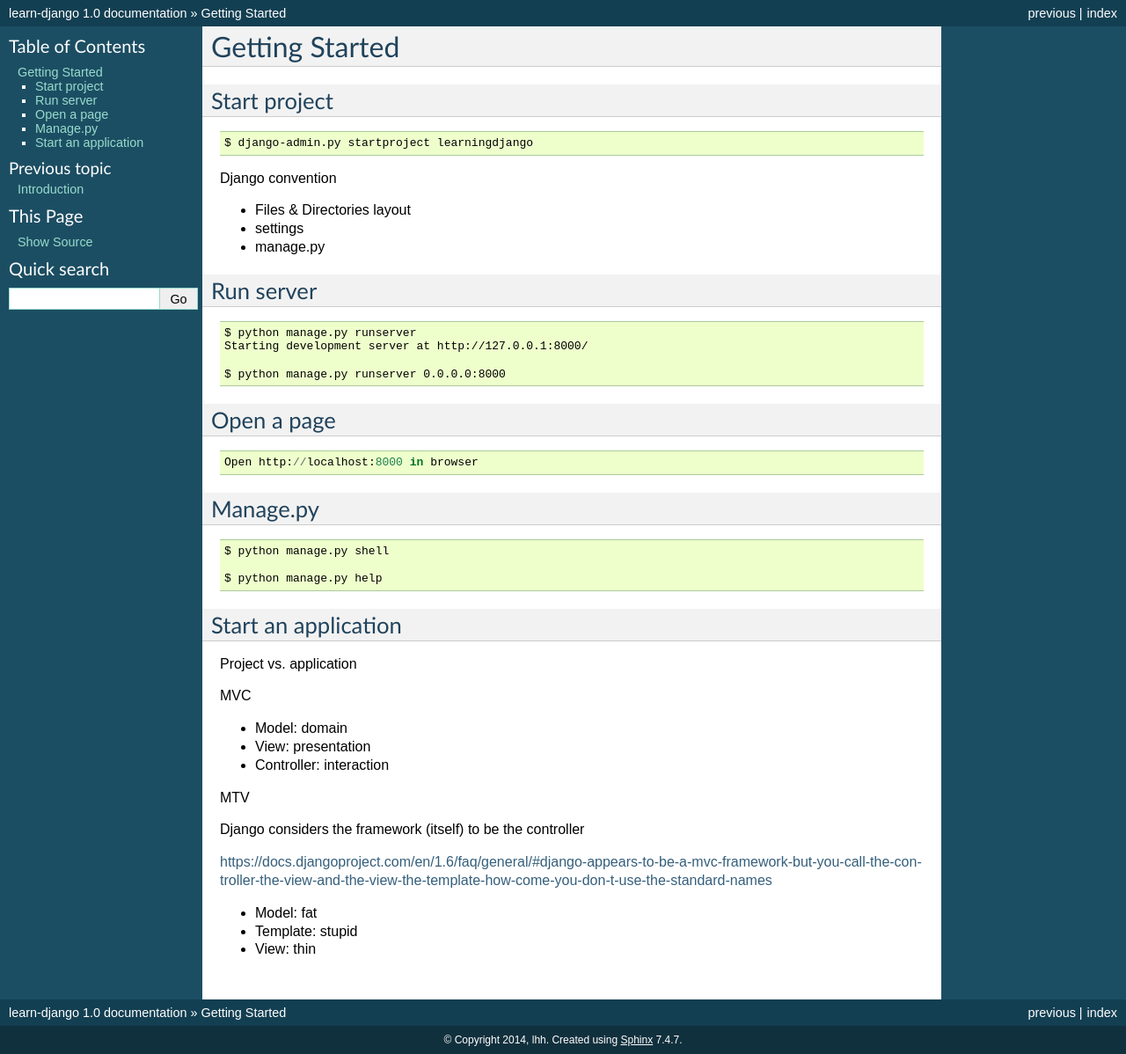
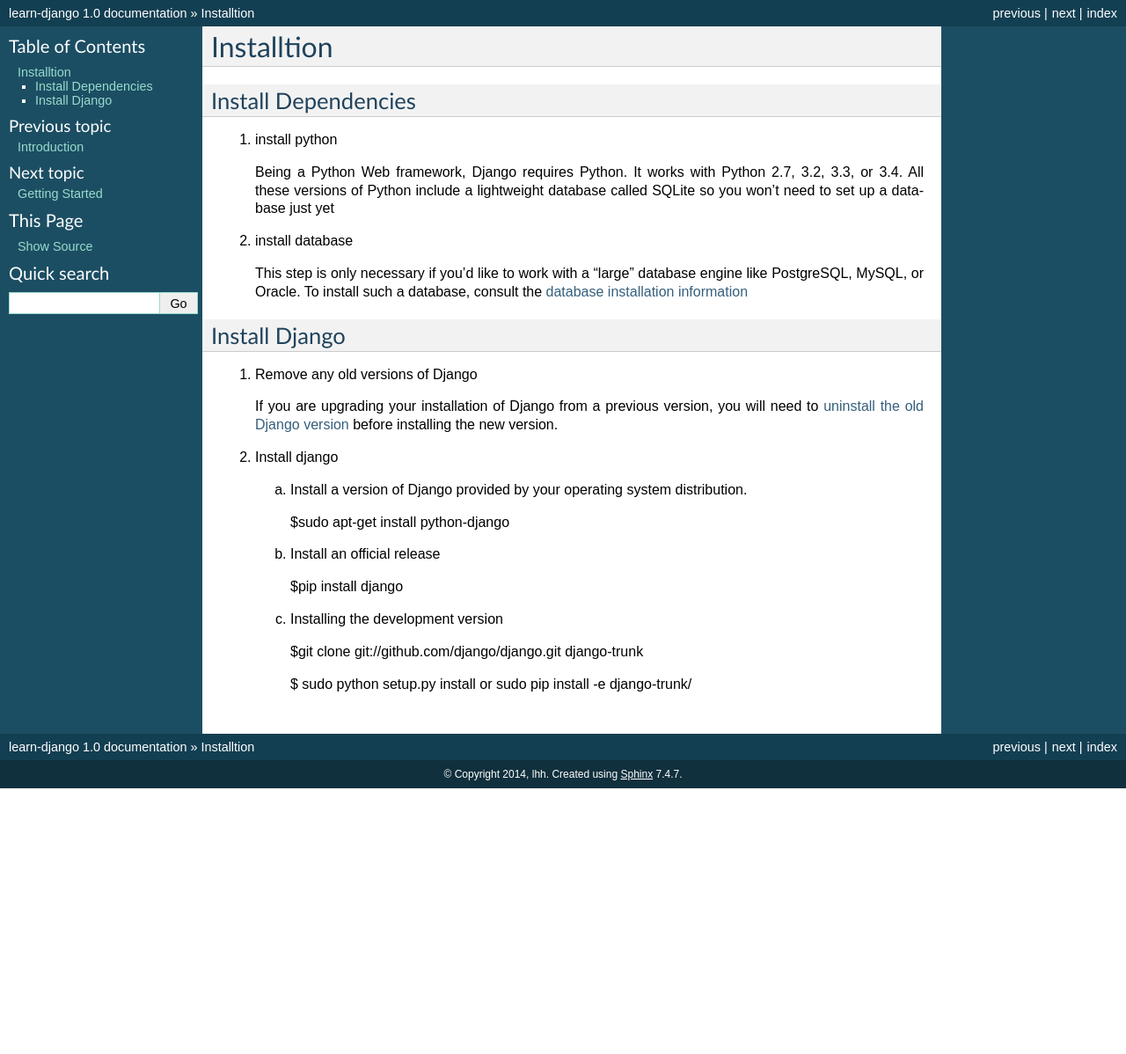
Before and after one commit to sunshine027/learn-django, a Sphinx documentation site: the page built from source/chapter02/README.rst, in a window 1280 px wide. Shown: the whole page at 88% size. Built offline with Sphinx 7.4.7, drawn with Linux system fonts in a browser that asks for light colours; after the commit the page ends 900 px from its top, so only the background shows below that.

Commit message:
Add chapter03

```diff
--- a/source/chapter02/README.rst
+++ b/source/chapter02/README.rst
@@ -1,62 +1,36 @@
-Getting Started
-===============
+Installtion
+============
 
-Start project
--------------
-
-::
-
-    $ django-admin.py startproject learningdjango
-
-Django convention
-
--  Files & Directories layout
--  settings
--  manage.py
-
-Run server
-----------
-
-::
-
-    $ python manage.py runserver
-    Starting development server at http://127.0.0.1:8000/
-
-    $ python manage.py runserver 0.0.0.0:8000
-
-Open a page
------------
-
-::
-
-    Open http://localhost:8000 in browser
-
-Manage.py
----------
-
-::
-
-    $ python manage.py shell
-
-    $ python manage.py help
-
-Start an application
+Install Dependencies
 --------------------
 
-Project vs. application
+1. install python
 
-MVC
+   Being a Python Web framework, Django requires Python. It works with Python 2.7, 3.2, 3.3, or 3.4. All these versions of Python include a lightweight database called SQLite so you won’t need to set up a database just yet
 
--  Model: domain
--  View: presentation
--  Controller: interaction
+2. install database
 
-MTV
+   This step is only necessary if you’d like to work with a “large” database engine like PostgreSQL, MySQL, or Oracle. To install such a database, consult the `database installation information <https://docs.djangoproject.com/en/1.7/topics/install/#database-installation>`_
 
-Django considers the framework (itself) to be the controller
+Install Django
+--------------
 
-https://docs.djangoproject.com/en/1.6/faq/general/#django-appears-to-be-a-mvc-framework-but-you-call-the-controller-the-view-and-the-view-the-template-how-come-you-don-t-use-the-standard-names
+1. Remove any old versions of Django
 
--  Model: fat
--  Template: stupid
--  View: thin
+   If you are upgrading your installation of Django from a previous version, you will need to `uninstall the old Django version <https://docs.djangoproject.com/en/1.7/topics/install/#removing-old-versions-of-django>`_ before installing the new version.
+
+2. Install django
+
+   a. Install a version of Django provided by your operating system distribution.
+
+      $sudo apt-get install python-django
+
+   b. Install an official release
+
+      $pip install django
+
+   c. Installing the development version
+
+      $git clone git://github.com/django/django.git django-trunk
+
+      $ sudo python setup.py install or sudo pip install -e django-trunk/
--- /dev/null
+++ b/source/chapter03/README.rst
@@ -0,0 +1,62 @@
+Getting Started
+===============
+
+Start project
+-------------
+
+::
+
+    $ django-admin.py startproject learningdjango
+
+Django convention
+
+-  Files & Directories layout
+-  settings
+-  manage.py
+
+Run server
+----------
+
+::
+
+    $ python manage.py runserver
+    Starting development server at http://127.0.0.1:8000/
+
+    $ python manage.py runserver 0.0.0.0:8000
+
+Open a page
+-----------
+
+::
+
+    Open http://localhost:8000 in browser
+
+Manage.py
+---------
+
+::
+
+    $ python manage.py shell
+
+    $ python manage.py help
+
+Start an application
+--------------------
+
+Project vs. application
+
+MVC
+
+-  Model: domain
+-  View: presentation
+-  Controller: interaction
+
+MTV
+
+Django considers the framework (itself) to be the controller
+
+https://docs.djangoproject.com/en/1.6/faq/general/#django-appears-to-be-a-mvc-framework-but-you-call-the-controller-the-view-and-the-view-the-template-how-come-you-don-t-use-the-standard-names
+
+-  Model: fat
+-  Template: stupid
+-  View: thin
--- a/source/learn-django.rst
+++ b/source/learn-django.rst
@@ -13,6 +13,7 @@
 
    chapter01/README.rst
    chapter02/README.rst
+   chapter03/README.rst
 
 
 Indices and tables
```
Also changed, not shown: source/chapter01/README.md (deleted, +0 -43 lines).
